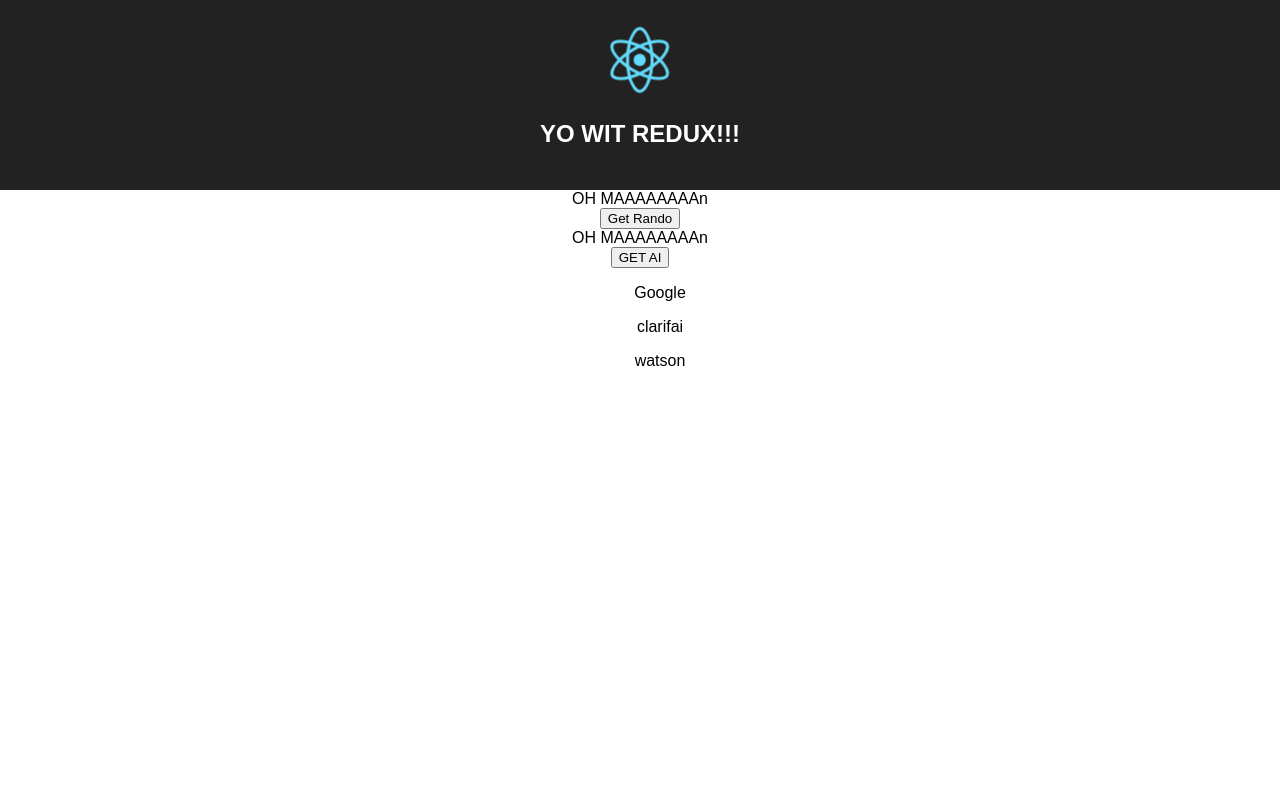
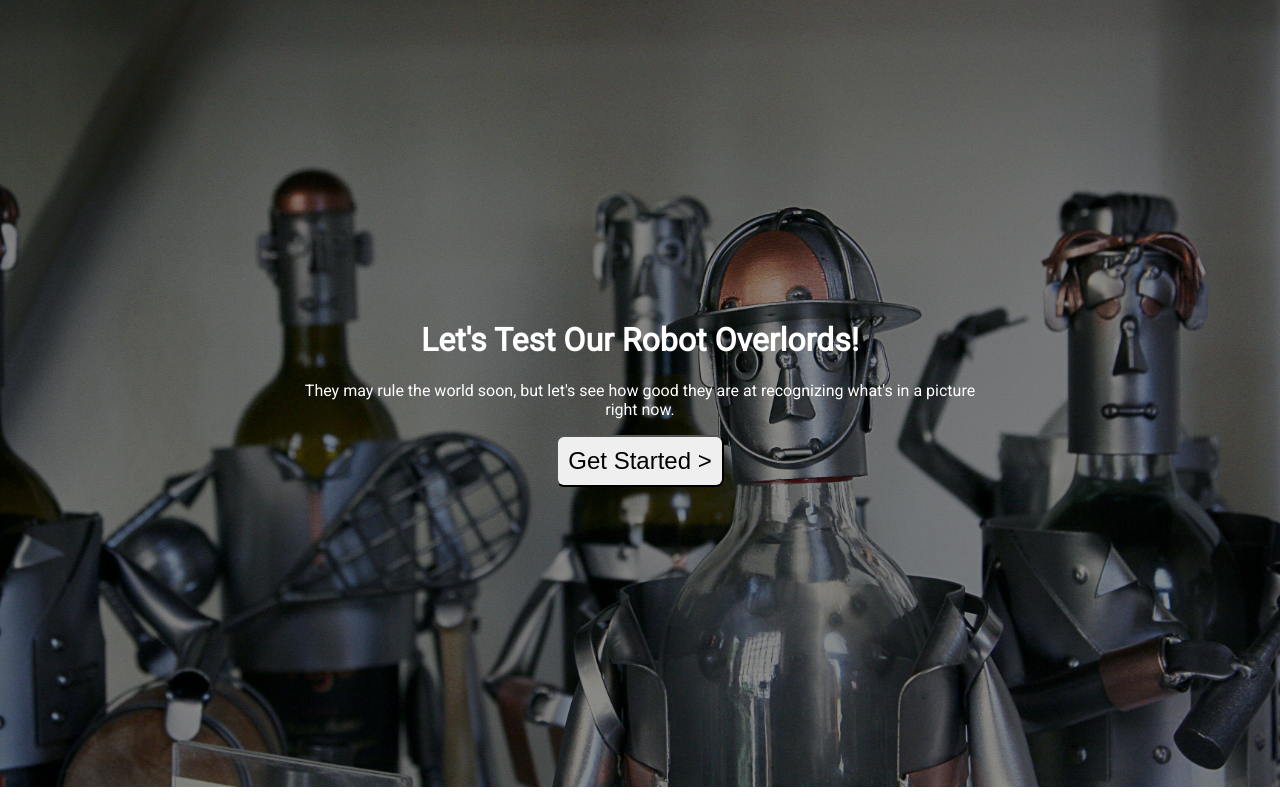
Before and after one commit to gregpaulos/AI_pics_frontend, a React (Create React App) app: page / in a window 1280 px wide. Built offline with nearby package versions, Linux system fonts and the light colour scheme.

Commit message:
pulled in router, started with landing page

```diff
--- a/public/index.html
+++ b/public/index.html
@@ -19,7 +19,8 @@
       work correctly both with client-side routing and a non-root public URL.
       Learn how to configure a non-root public URL by running `npm run build`.
     -->
-    <title>React App</title>
+    <link href="https://fonts.googleapis.com/css?family=Roboto" rel="stylesheet">
+    <title>Robot Tester</title>
   </head>
   <body>
     <noscript>
--- /dev/null
+++ b/src/components/Landing.js
@@ -0,0 +1,46 @@
+import React from "react";
+import { Link } from "react-router-dom";
+
+export default function Landing({ start }) {
+  var buttonStyles = {
+    color: "black",
+    fontSize: "1.5em",
+    borderRadius: "8px",
+    padding: "10px",
+    cursor: "pointer"
+  };
+
+  var imageStyles = {
+    backgroundColor: "black",
+    backgroundImage: "url(./robots.jpg)",
+    height: "100%",
+    padding: "300px",
+    backgroundPosition: "center",
+    backgroundRepeat: "no-repeat",
+    backgroundSize: "cover"
+  };
+
+  var divStyle = {
+    color: "white"
+  };
+
+  return (
+    <div style={imageStyles}>
+      <div>
+        <div style={divStyle}>
+          <h1 className="display-3">Let's Test Our Robot Overlords!</h1>
+          <p className="lead">
+            {" "}
+            They may rule the world soon, but let's see how good they are at
+            recognizing what's in a picture right now.
+          </p>
+        </div>
+        <Link to="/home">
+          <button style={buttonStyles} onClick={start}>
+            Get Started >
+          </button>
+        </Link>
+      </div>
+    </div>
+  );
+}
--- a/src/index.css
+++ b/src/index.css
@@ -1,5 +1,7 @@
 body {
   margin: 0;
   padding: 0;
-  font-family: sans-serif;
+  font-family: 'Roboto', sans-serif;
+  height: 100%;
+  text-align: center;
 }
--- a/src/index.js
+++ b/src/index.js
@@ -1,14 +1,22 @@
 import React from "react";
 import ReactDOM from "react-dom";
-import "./index.css";
-import App from "./App";
 import registerServiceWorker from "./registerServiceWorker";
 import { Provider } from "react-redux";
 import store from "./store";
+import { BrowserRouter as Router, Route } from "react-router-dom";
+import "./index.css";
+import App from "./App";
+import Landing from "./components/Landing";
+
 
 ReactDOM.render(
   <Provider store={store}>
-    <App />
+        <Router>
+            <div>
+                <Route exact path="/" component={Landing} />
+                <Route path="/home" component={App}/>
+            </div>
+        </Router>
   </Provider>,
   document.getElementById("root")
 );
```
Also changed, not shown: src/components/index.js (deleted, +0 -62 lines), public/robots.jpg (added).
